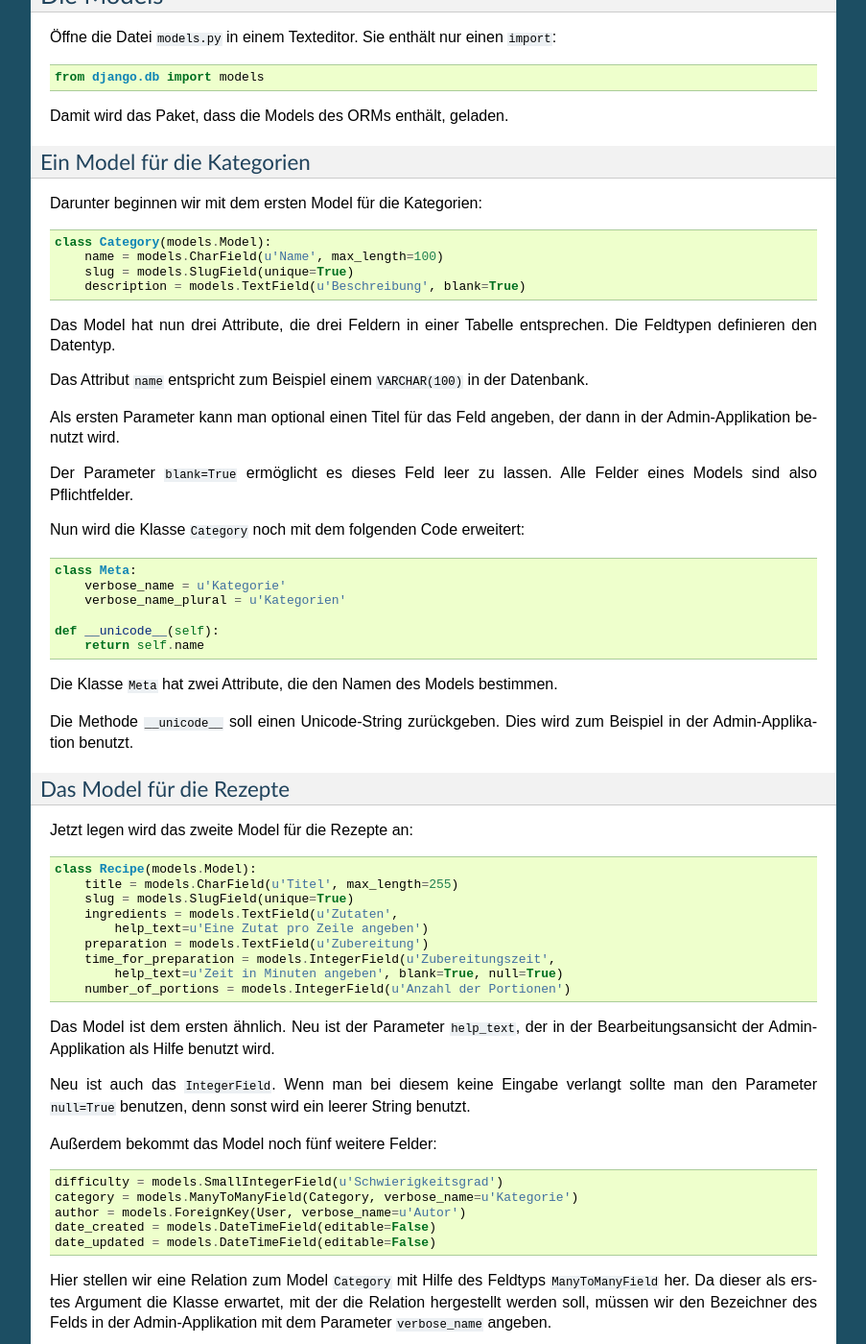
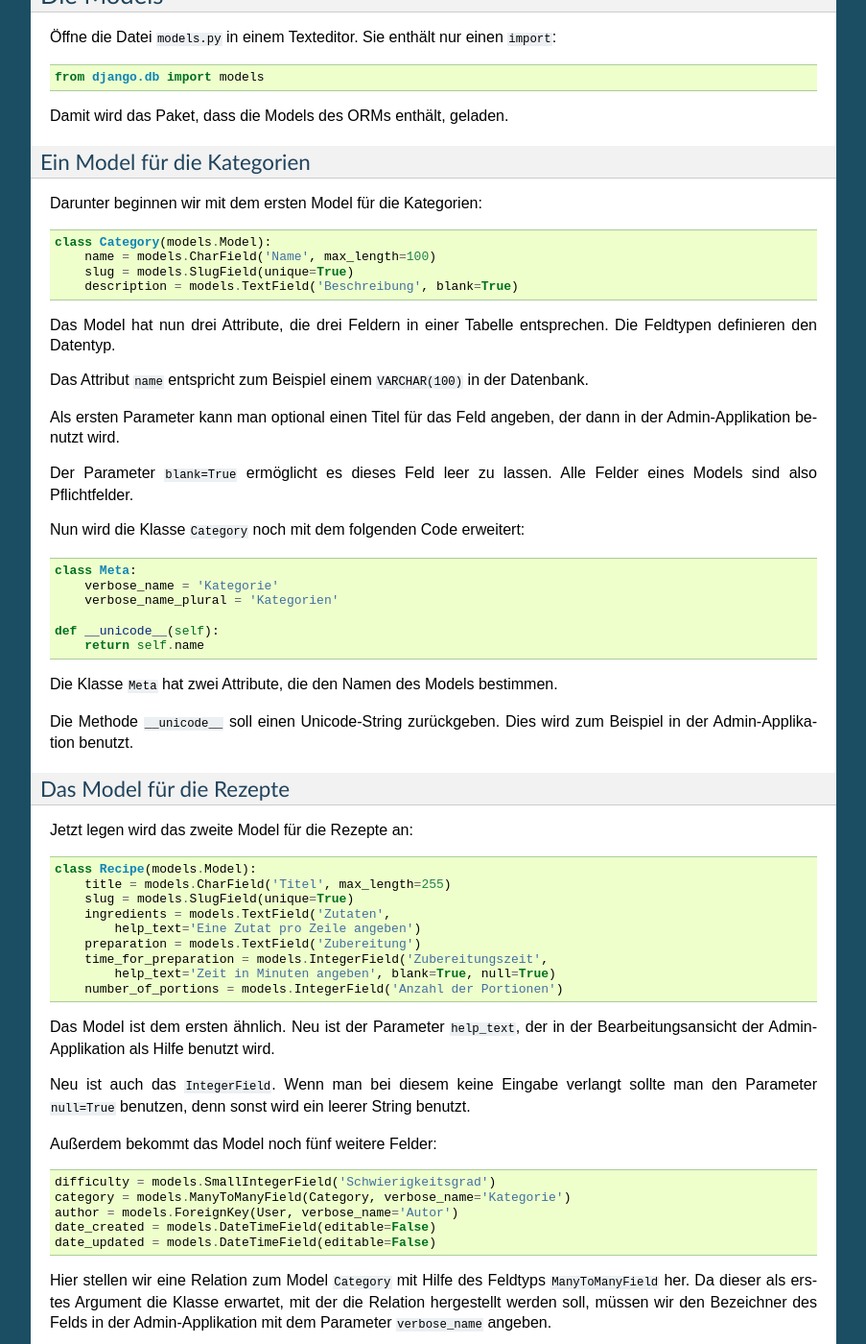
Before and after one commit to keimlink/django-workshop, a Sphinx documentation site: the page built from docs/erste_schritte/app.rst, in a window 1280 px wide and 1400 px high, scrolled down 633 px. Shown: the whole window at 96% size, without its empty margins (198-1101 px from the left). Built offline with Sphinx 7.4.7, drawn with Linux system fonts in a browser that asks for light colours; some of the changed text lies outside the part shown.

```diff
--- a/docs/erste_schritte/app.rst
+++ b/docs/erste_schritte/app.rst
@@ -6,14 +6,15 @@ Nun beginnen wir mit der ersten Applikation für unser Projekt "Kochbuch".
 Anlegen der Applikation
 =======================
 
-Die Applikation soll die Rezepte verwalten, also nennen wir sie ``recipes``:
+Die Applikation soll die Rezepte verwalten, also nennen wir sie
+:file:`recipes`:
 
 ..  code-block:: bash
 
     $ cd cookbook
     $ python manage.py startapp recipes
 
-Das Kommando legt ein Verzeichnis ``recipes`` an, in dem sich vier Dateien
+Das Kommando legt ein Verzeichnis :file:`recipes` an, in dem sich vier Dateien
 befinden:
 
 ..  code-block:: bash
@@ -24,21 +25,21 @@ befinden:
     |-- tests.py
     `-- views.py
 
-Die Datei ``__init__.py`` definiert, wie schon beim Projektverzeichnis, dass
-das Verzeichnis ``recipes`` ein `Python Paket
+Die Datei :file:`__init__.py` definiert, wie schon beim Projektverzeichnis,
+dass das Verzeichnis :file:`recipes` ein `Python Paket
 <http://docs.python.org/tutorial/modules.html#packages>`_ ist.
 
-Die Models der Applikation werden wir gleich in der Datei ``models.py``
+Die Models der Applikation werden wir gleich in der Datei :file:`models.py`
 anlegen.
 
-Tests werden in der Datei ``tests.py`` erstellt.
+Tests werden in der Datei :file:`tests.py` erstellt.
 
-Die Datei ``views.py`` enthält die Views der Applikation.
+Die Datei :file:`views.py` enthält die Views der Applikation.
 
 Die Models
 ==========
 
-Öffne die Datei ``models.py`` in einem Texteditor. Sie enthält nur einen
+Öffne die Datei :file:`models.py` in einem Texteditor. Sie enthält nur einen
 ``import``::
 
     from django.db import models
@@ -51,9 +52,9 @@ Ein Model für die Kategorien
 Darunter beginnen wir mit dem ersten Model für die Kategorien::
 
     class Category(models.Model):
-        name = models.CharField(u'Name', max_length=100)
+        name = models.CharField('Name', max_length=100)
         slug = models.SlugField(unique=True)
-        description = models.TextField(u'Beschreibung', blank=True)
+        description = models.TextField('Beschreibung', blank=True)
 
 Das Model hat nun drei Attribute, die drei Feldern in einer Tabelle
 entsprechen. Die Feldtypen definieren den Datentyp.
@@ -70,8 +71,8 @@ Felder eines Models sind also Pflichtfelder.
 Nun wird die Klasse ``Category`` noch mit dem folgenden Code erweitert::
 
         class Meta:
-            verbose_name = u'Kategorie'
-            verbose_name_plural = u'Kategorien'
+            verbose_name = 'Kategorie'
+            verbose_name_plural = 'Kategorien'
 
         def __unicode__(self):
             return self.name
@@ -87,14 +88,14 @@ Das Model für die Rezepte
 Jetzt legen wird das zweite Model für die Rezepte an::
 
     class Recipe(models.Model):
-        title = models.CharField(u'Titel', max_length=255)
+        title = models.CharField('Titel', max_length=255)
         slug = models.SlugField(unique=True)
-        ingredients = models.TextField(u'Zutaten',
-            help_text=u'Eine Zutat pro Zeile angeben')
-        preparation = models.TextField(u'Zubereitung')
-        time_for_preparation = models.IntegerField(u'Zubereitungszeit',
-            help_text=u'Zeit in Minuten angeben', blank=True, null=True)
-        number_of_portions = models.IntegerField(u'Anzahl der Portionen')
+        ingredients = models.TextField('Zutaten',
+            help_text='Eine Zutat pro Zeile angeben')
+        preparation = models.TextField('Zubereitung')
+        time_for_preparation = models.IntegerField('Zubereitungszeit',
+            help_text='Zeit in Minuten angeben', blank=True, null=True)
+        number_of_portions = models.IntegerField('Anzahl der Portionen')
 
 Das Model ist dem ersten ähnlich. Neu ist der Parameter ``help_text``, der in
 der Bearbeitungsansicht der Admin-Applikation als Hilfe benutzt wird.
@@ -105,9 +106,9 @@ String benutzt.
 
 Außerdem bekommt das Model noch fünf weitere Felder::
 
-    difficulty = models.SmallIntegerField(u'Schwierigkeitsgrad')
-    category = models.ManyToManyField(Category, verbose_name=u'Kategorie')
-    author = models.ForeignKey(User, verbose_name=u'Autor')
+    difficulty = models.SmallIntegerField('Schwierigkeitsgrad')
+    category = models.ManyToManyField(Category, verbose_name='Kategorie')
+    author = models.ForeignKey(User, verbose_name='Autor')
     date_created = models.DateTimeField(editable=False)
     date_updated = models.DateTimeField(editable=False)
 
@@ -138,22 +139,22 @@ legen wir am Anfang der Klasse eine Liste von Auswahlmöglichkeiten an::
     DIFFICULTY_MEDIUM = 2
     DIFFICULTY_HARD = 3
     DIFFICULTIES = (
-        (DIFFICULTY_EASY, u'einfach'),
-        (DIFFICULTY_MEDIUM, u'normal'),
-        (DIFFICULTY_HARD, u'schwer'),
+        (DIFFICULTY_EASY, 'einfach'),
+        (DIFFICULTY_MEDIUM, 'normal'),
+        (DIFFICULTY_HARD, 'schwer'),
     )
 
 Diese Verknüpfen wir mit dem Feld::
 
-    difficulty = models.SmallIntegerField(u'Schwierigkeitsgrad',
+    difficulty = models.SmallIntegerField('Schwierigkeitsgrad',
         choices=DIFFICULTIES, default=DIFFICULTY_MEDIUM)
 
 Zuletzt muss wieder eine ``Meta`` Klasse und eine ``__unicode__`` Methode
 erstellt werden::
 
         class Meta:
-            verbose_name = u'Rezept'
-            verbose_name_plural = u'Rezepte'
+            verbose_name = 'Rezept'
+            verbose_name_plural = 'Rezepte'
             ordering = ['-date_created']
 
         def __unicode__(self):
@@ -199,13 +200,13 @@ Die Datei ``models.py`` sollte nun so aussehen::
     from django.db import models
 
     class Category(models.Model):
-        name = models.CharField(u'Name', max_length=100)
+        name = models.CharField('Name', max_length=100)
         slug = models.SlugField(unique=True)
-        description = models.TextField(u'Beschreibung', blank=True)
+        description = models.TextField('Beschreibung', blank=True)
 
         class Meta:
-            verbose_name = u'Kategorie'
-            verbose_name_plural = u'Kategorien'
+            verbose_name = 'Kategorie'
+            verbose_name_plural = 'Kategorien'
 
         def __unicode__(self):
             return self.name
@@ -216,28 +217,28 @@ Die Datei ``models.py`` sollte nun so aussehen::
         DIFFICULTY_MEDIUM = 2
         DIFFICULTY_HARD = 3
         DIFFICULTIES = (
-            (DIFFICULTY_EASY, u'einfach'),
-            (DIFFICULTY_MEDIUM, u'normal'),
-            (DIFFICULTY_HARD, u'schwer'),
+            (DIFFICULTY_EASY, 'einfach'),
+            (DIFFICULTY_MEDIUM, 'normal'),
+            (DIFFICULTY_HARD, 'schwer'),
         )
-        title = models.CharField(u'Titel', max_length=255)
+        title = models.CharField('Titel', max_length=255)
         slug = models.SlugField(unique=True)
-        ingredients = models.TextField(u'Zutaten',
-            help_text=u'Eine Zutat pro Zeile angeben')
-        preparation = models.TextField(u'Zubereitung')
-        time_for_preparation = models.IntegerField(u'Zubereitungszeit',
-            help_text=u'Zeit in Minuten angeben', blank=True, null=True)
-        number_of_portions = models.IntegerField(u'Anzahl der Portionen')
-        difficulty = models.SmallIntegerField(u'Schwierigkeitsgrad',
+        ingredients = models.TextField('Zutaten',
+            help_text='Eine Zutat pro Zeile angeben')
+        preparation = models.TextField('Zubereitung')
+        time_for_preparation = models.IntegerField('Zubereitungszeit',
+            help_text='Zeit in Minuten angeben', blank=True, null=True)
+        number_of_portions = models.IntegerField('Anzahl der Portionen')
+        difficulty = models.SmallIntegerField('Schwierigkeitsgrad',
             choices=DIFFICULTIES, default=DIFFICULTY_MEDIUM)
-        category = models.ManyToManyField(Category, verbose_name=u'Kategorie')
-        author = models.ForeignKey(User, verbose_name=u'Autor')
+        category = models.ManyToManyField(Category, verbose_name='Kategorie')
+        author = models.ForeignKey(User, verbose_name='Autor')
         date_created = models.DateTimeField(editable=False)
         date_updated = models.DateTimeField(editable=False)
 
         class Meta:
-            verbose_name = u'Rezept'
-            verbose_name_plural = u'Rezepte'
+            verbose_name = 'Rezept'
+            verbose_name_plural = 'Rezepte'
             ordering = ['-date_created']
 
         def __unicode__(self):
@@ -255,8 +256,8 @@ Die Applikation aktivieren
 Damit wir die Applikation im Projekt nutzen können müssen wir sie in die
 Konfiguration eintragen.
 
-Öffne dazu die Datei ``settings.py`` und füge den Namen unserer Applikation am
-Ende von ``INSTALLED_APPS`` ein.
+Öffne dazu die Datei :file:`settings.py` und füge den Namen unserer
+Applikation am Ende von ``INSTALLED_APPS`` ein.
 
 Danach sieht ``INSTALLED_APPS`` so aus::
 
```
Also changed, not shown: docs/erste_schritte/admin.rst (+7 -7 lines), docs/erste_schritte/start.rst (+13 -13 lines), docs/erste_schritte/views_templates.rst (+29 -28 lines).
